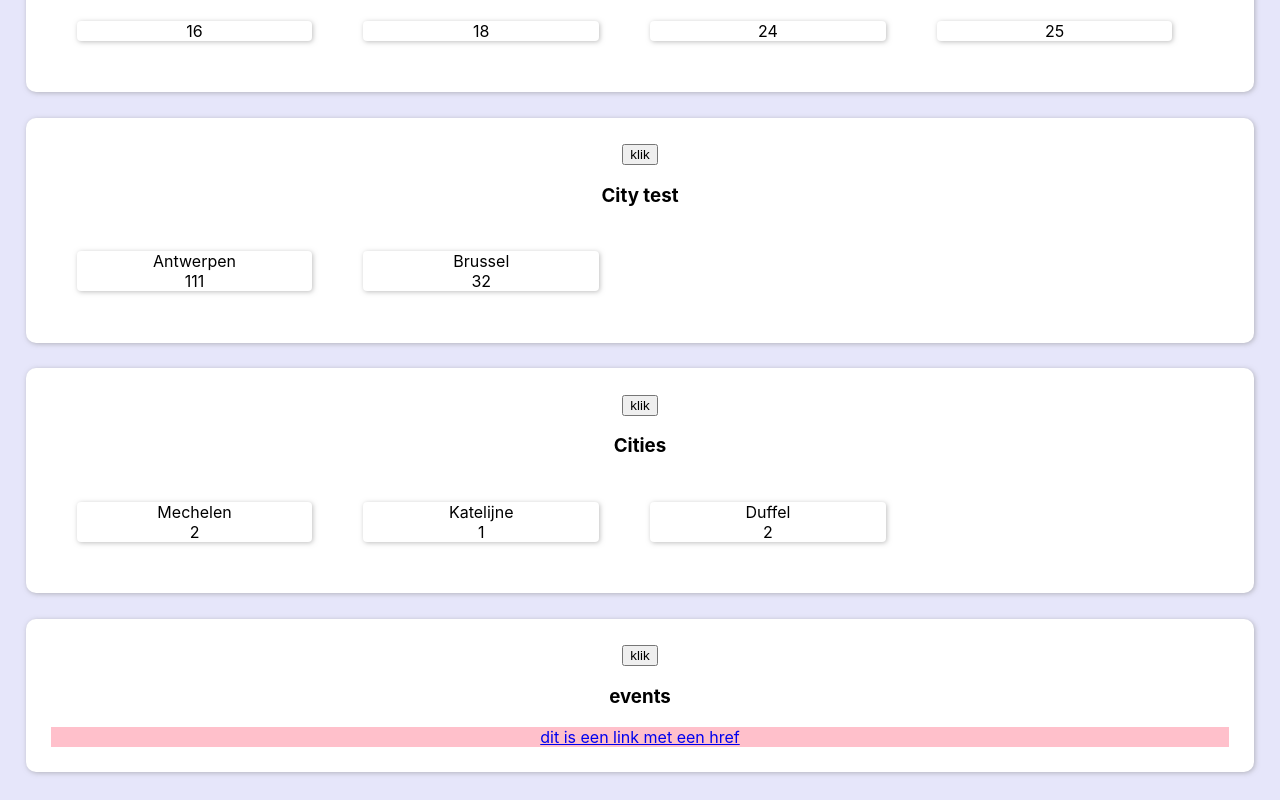
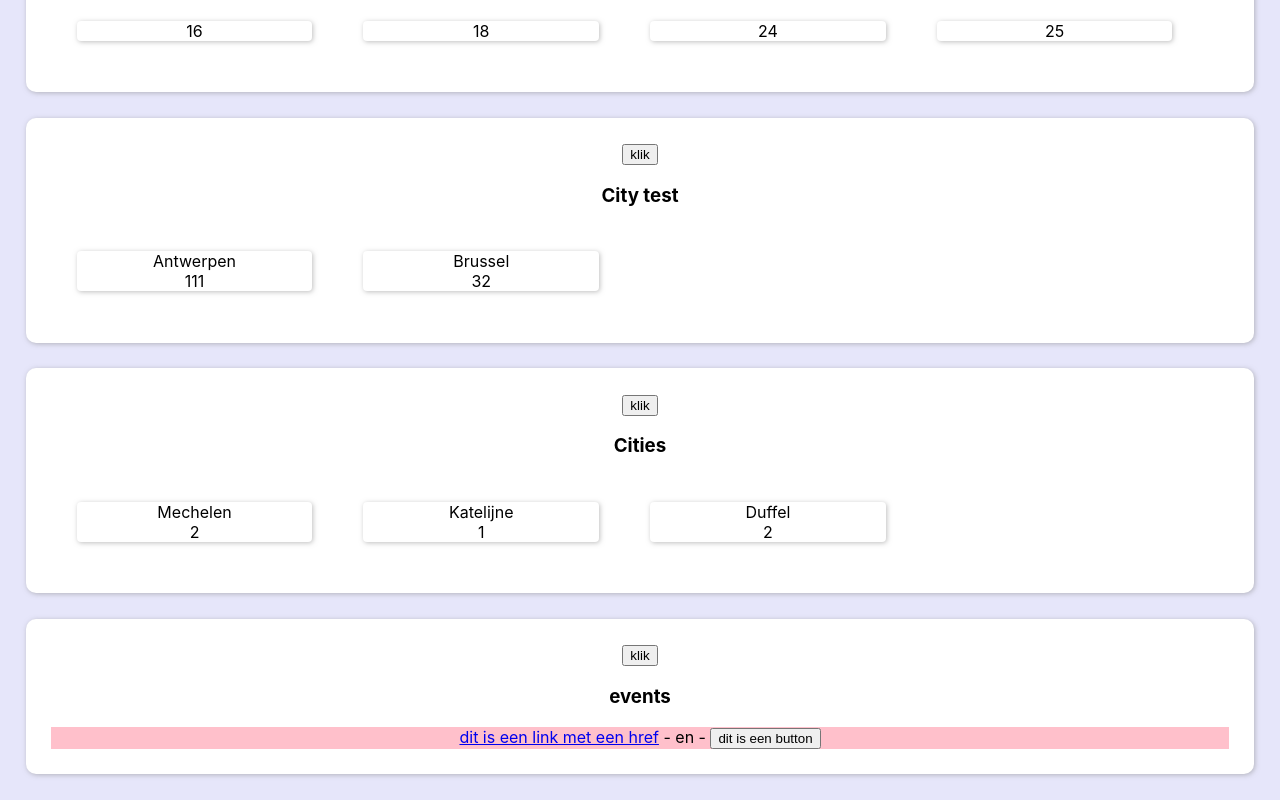
Before and after one commit to SanderLanciers/test2_react, a React (Create React App) app: page / in a window 1280 px wide. Shown: the part 2939-3739 px from the top of the page. Built offline with nearby package versions, Linux system fonts and the light colour scheme.

Commit message:
EventDemo with stopPropagation

```diff
--- a/src/components/EventDemo.js
+++ b/src/components/EventDemo.js
@@ -2,12 +2,24 @@ import {Section} from "./Section";
 
 export function EventDemo() {
     return <Section title="events">
-        <div style={{backgroundColor: "pink"}}>
+        <div style={{backgroundColor: "pink"}}
+             onClick={() => {
+                 alert("div is clicked");
+             }}>
             <a href="http://google.com"
+               onClick={(e) => {
+                   e.preventDefault();
+                   e.stopPropagation();
+                   alert("link is clicked");
+               }}>dit is een link met een href</a>
+            &nbsp;- en -&nbsp;
+            <button
                 onClick={(e) => {
-                    e.preventDefault();
-                    alert("link is clicked");
-                }}>dit is een link met een href</a>
+                    e.stopPropagation();
+                    alert("button is clicked");
+                }}>
+                dit is een button
+            </button>
         </div>
     </Section>;
 }
```
